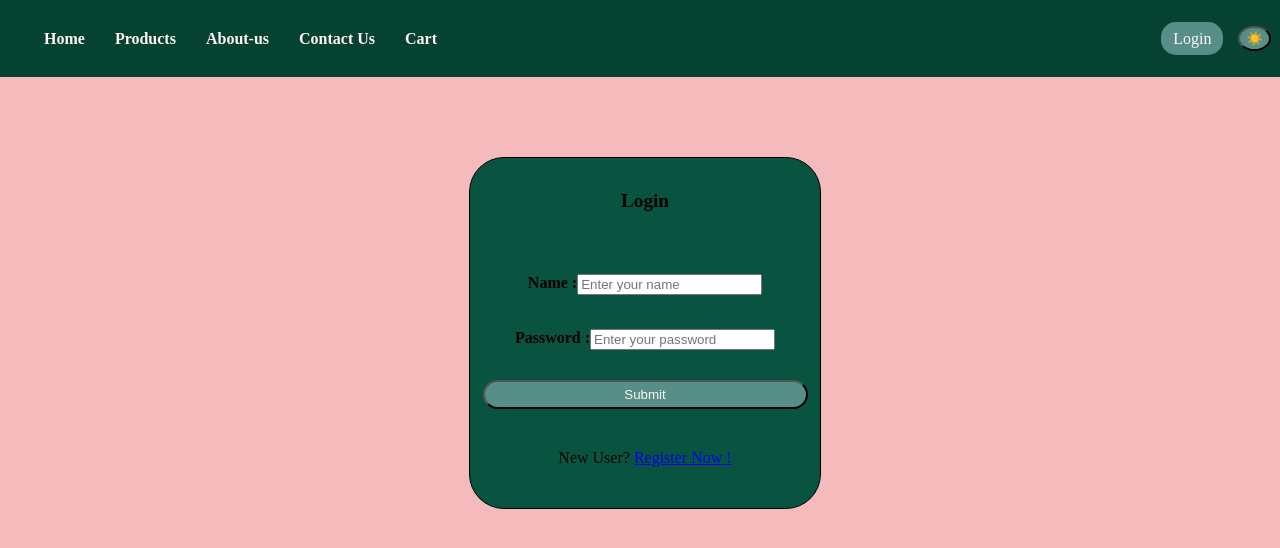
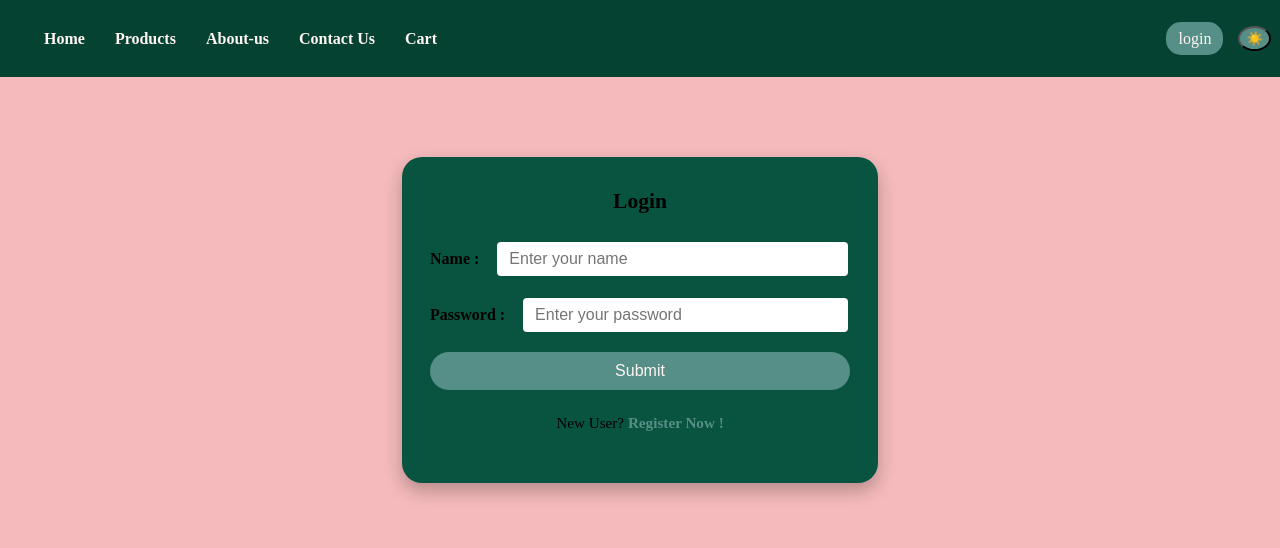
Before and after one commit to MananBagadi100/e-comm-web, a React (Vite) app: page /login in a window 1280 px wide. Shown: the top 548 px of the page. Built offline with nearby package versions, Linux system fonts and the light colour scheme.

Commit message:
Login state implementation globally and minor UI changes

```diff
--- a/src/components/Navbar.jsx
+++ b/src/components/Navbar.jsx
@@ -1,6 +1,7 @@
 import '../styles/NavbarStyles.css'
 import { NavLink } from 'react-router-dom'
-import { useState,useContext } from 'react'
+import { useState,useContext, useEffect } from 'react'
+import { LoginContext } from '../context/LoginContext'
 const Navbar = ()=> {
     const navItems = [
         {path: '/' , label:'Home'},
@@ -10,8 +11,10 @@ const Navbar = ()=> {
         {path: '/cart' , label:'Cart'},
         // {path: '/login' , label: 'Login'},
         ]
+        const [loginBTnValue , setLoginBtnValue] = useState("Login")
         const [themeBtnTxt , setThemeBtnTxt] = useState('☀️')
         const [theme , setTheme] = useState('light')
+        const value = useContext(LoginContext)
         const toggleTheme = () => {
             if (theme == 'light') {
                 document.body.classList.add('dark-theme')
@@ -23,8 +26,11 @@ const Navbar = ()=> {
                 setTheme('light')
                 setThemeBtnTxt('☀️')
             }
-
     }
+    //set the login button value
+    useEffect (()=> {
+        value.loginState === true ? setLoginBtnValue("Logged IN !") : setLoginBtnValue("login")
+    },[value.loginState])
 
     return (
         <nav className='navbar'>
@@ -37,7 +43,7 @@ const Navbar = ()=> {
             </ul>
             <ul className='nav-btn-list'>
                 <li key='/login' className='nav-btn-item'>
-                    <NavLink to='/login'>Login</NavLink>
+                    <NavLink to='/login'>{loginBTnValue}</NavLink>
                 </li>
                 <li>
                     <button className='nav-toggle-theme-btn' onClick={toggleTheme}>{themeBtnTxt}</button>
--- a/src/context/LoginContext.jsx
+++ b/src/context/LoginContext.jsx
@@ -1,10 +1,18 @@
-import { createContext, useState } from "react";
+import { createContext, useEffect, useState } from "react";
 
 export const LoginContext = createContext()
 export const LoginProvider = (props) => {
     const [ loginState , setLoginState] = useState(false)
+    useEffect (() => {
+        const saved=JSON.parse(localStorage.getItem("loginState")   || "false")
+        setLoginState(saved)
+    },[])
+    const storeLoginState = (stateBoolean) => {
+        setLoginState(stateBoolean)
+        localStorage.setItem("loginState",JSON.stringify(stateBoolean))
+    }
     return (
-        <LoginContext.Provider value={{loginState,setLoginState}}>
+        <LoginContext.Provider value={{loginState,storeLoginState}}>
             {props.children}
         </LoginContext.Provider>
     )
--- a/src/pages/Login.jsx
+++ b/src/pages/Login.jsx
@@ -1,22 +1,30 @@
 import '../styles/LoginStyle.css'
-import { useState } from 'react'
+import { useContext, useState } from 'react'
 import { useNavigate } from 'react-router-dom'
-import { useLocation } from 'react-router-dom'
+import { LoginContext } from '../context/LoginContext'
 
 const Login= () => {
+    const value = useContext(LoginContext)
     const handleNameChange =(e) => {
         setUserName(e.target.value)
     }
     const handlePasswordChange= (e) => {
         setPassword(e.target.value)
     }
-    const handleBtnClick= () => {
+    const handleSubmitBtnClick= () => {
+        if(!userName.trim() || !password.trim()){
+            alert("Please enter both your username and password")
+            return
+        }
+        else {
+            value.storeLoginState(true)
+        }
         navigate('/',{ state : {userName}})
     }
     const [userName,setUserName] =useState('')
     const [password,setPassword] =useState('')
     const navigate=useNavigate()
-    const location=useLocation()
+    if(value.loginState === false ) {
         return (
             <div className='login-container-wrapper'>
                 <div className='login-container'>
@@ -36,7 +44,7 @@ const Login= () => {
                             placeholder='Enter your password'>
                             </input>
                         </div>
-                    <button className='submit-btn' type='submit' onClick={handleBtnClick}>Submit</button>
+                        <button className='submit-btn' type='submit' onClick={handleSubmitBtnClick}>Submit</button>
                         <p className='registration-link'>New User? <a href='/register'>Register Now !</a></p>
                     </div>
 
@@ -44,4 +52,13 @@ const Login= () => {
             </div>
         )
     }
+    else {
+        return (
+            <div>
+                <div>Hey you are already logged in !</div>
+                <button id='logoutBtn' onClick={()=> {value.storeLoginState(false)}}>Logout</button>
+            </div>
+        )
+    }
+}
 export default Login
--- a/src/styles/LoginStyle.css
+++ b/src/styles/LoginStyle.css
@@ -1,64 +1,98 @@
-.login-container-wrapper {
-    width: 100vw;
-    height: 100vh;
-    display: flex;
-    justify-content: center;
+/* ---------- wrapper: centers the card ---------- */
+.login-container-wrapper{
+  /* subtract navbar height if you store it as a CSS var */
+  /* min-height:calc(100vh - var(--nav-height,0px)); */
+  display:flex;
+  /* align-items:center; */
+  justify-content:center;
+}
 
+/* ---------- green card ---------- */
+.login-container{
+  background:var(--login-page-bg,#004033);
+  color:var(--text-color,#fff);
+  width:min(420px,90vw);
+  padding:32px 28px 36px;    /* extra bottom removed */
+  border-radius:20px;
+  box-shadow:0 8px 18px rgba(0,0,0,.25);
+  display:flex;
+  flex-direction:column;
+  gap:26px;
+  margin-top: 70px;
 }
-.login-container {
-    background-color: var(--login-page-bg);
-    color: var(--text-color);
-    height: 350px;
-    width: 350px;
-    margin-top: 70px;
-    border: 1px solid black;
-    border-radius: 35px;
-    display: flex;
-    flex-direction: column;
-    justify-content: center;
-    align-items: center;
 
+/* ---------- heading ---------- */
+.heading-container{
+  margin:0;
+  text-align:center;
+  font-size:1.35rem;
+  font-weight:700;
 }
-.heading-container {
-    font-weight: bold;
-    margin-top: 10px;
-    margin-bottom: 10px;
-    display: flex;
-    align-items: center;
-    justify-content: center;
-    font-size: larger;
-    height: 20vh;
+
+/* ---------- input rows ---------- */
+.details-container{
+  display:flex;
+  flex-direction:column;
+  gap:18px;                  /* space between Name / Password / button */
 }
-.details-container {
-    height: 80vh;
-    width: 325px;
-    border: none;
-    display: flex;
-    flex-direction: column;
-    justify-content: space-evenly;
 
+.name-container,
+.password-container{
+  display:flex;
+  align-items:center;
+  gap:16px;                  /* label ↔ input */
+}
 
+.name-container label,
+.password-container label{
+  white-space:nowrap;
+  font-weight:600;
 }
-.submit-btn {
-    background-color: var(--btn-bg);
-    color: var(--btn-txt);
-    border-radius: 25px;
-    padding: 5px 12px;
-    display: inline-block;
 
+.name-container input,
+.password-container input{
+  flex:1 1 0;
+  padding:8px 12px;
+  border:2px solid var(--login-page-bg,#004033);
+  border-radius:6px;
+  font-size:1rem;
 }
-.name-container , .password-container {
-    display: flex;
-    justify-content: center;
-    margin-top: 5px;
-    margin-bottom: 5px;
-    font-weight: bold;
+
+/* ---------- submit button ---------- */
+.submit-btn{
+  width:100%;
+  background:var(--btn-bg,#4f7f7a);
+  color:var(--btn-txt,#fff);
+  padding:10px 0;
+  border:none;
+  border-radius:24px;
+  font-size:1rem;
+  cursor:pointer;
+  transition:background .2s;
 }
-.new-user-btn {
-    display: inline-flex;
+.submit-btn:hover{
+  background:var(--btn-bg-hover,#3c6360);
+}
 
+/* ---------- “New user?” link ---------- */
+.registration-link{
+  text-align:center;
+  font-size:.95rem;
+  margin-top:6px;
 }
-.registration-link {
-    align-self: center;
-    font-size: medium;
+.registration-link a{
+  color:var(--btn-bg,#4f7f7a);
+  font-weight:600;
+  text-decoration:none;
 }
+.registration-link a:hover{
+  text-decoration:underline;
+}
+
+/* ---------- tiny screens ---------- */
+@media(max-width:430px){
+  .name-container,
+  .password-container{
+    gap:10px;                /* shrink gap on phones */
+  }
+}
```
Lines whose indentation alone changed are shown as unchanged.
